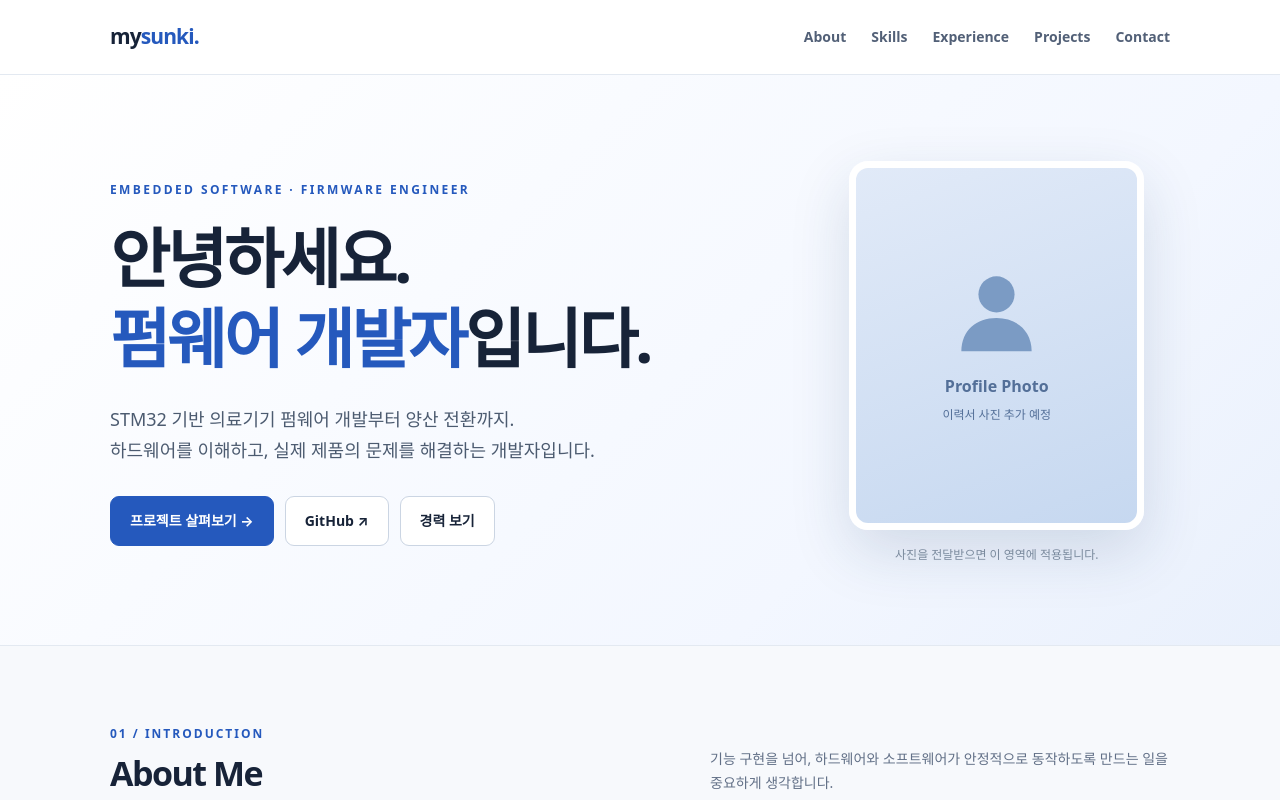
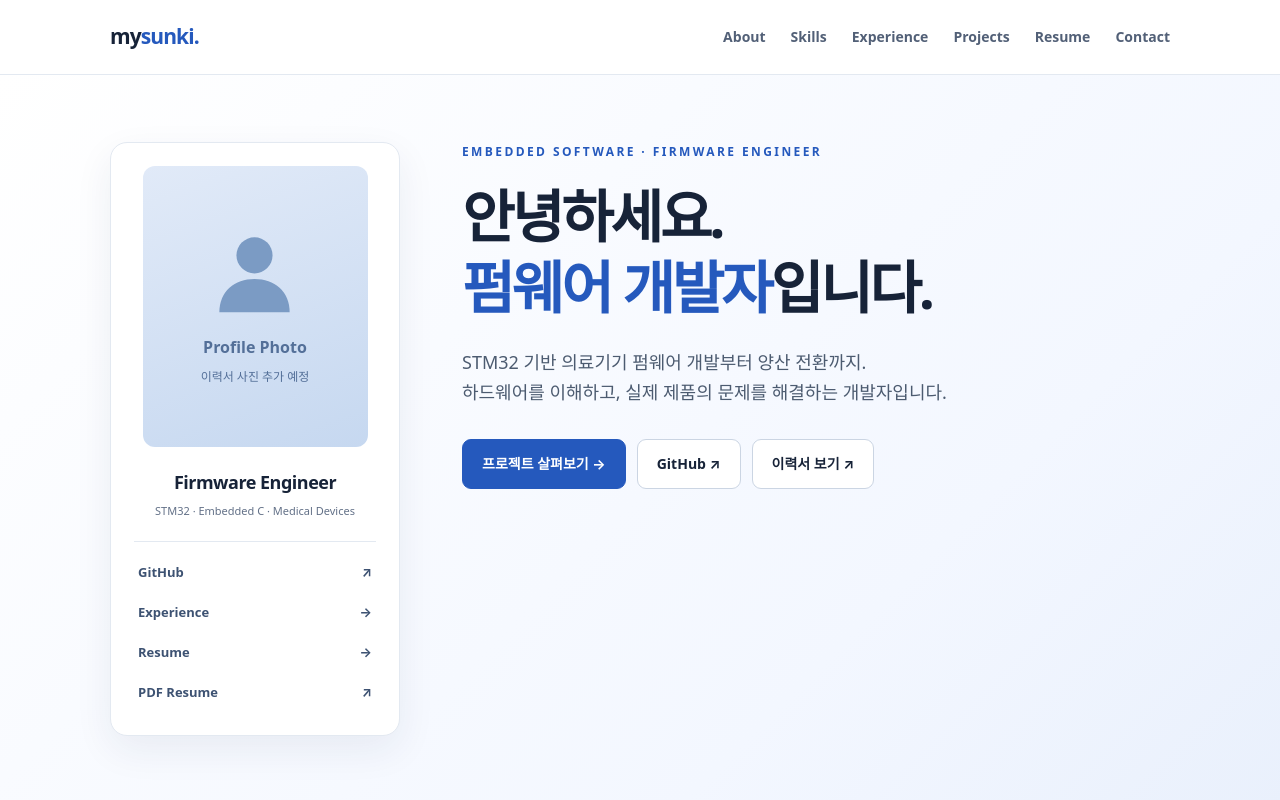
Before and after one commit to mysunki/mysunki.github.io, a plain HTML site: page index.html in a window 1280 px wide. Shown: the top 800 px of the page. Drawn offline with Linux system fonts and the light colour scheme.

Commit message:
Move portrait and contact links to organized left profile sidebar and add resume navigation

```diff
--- a/index.html
+++ b/index.html
@@ -14,10 +14,10 @@ section.block{padding:78px 0}.section-head{display:flex;justify-content:space-be
 @media(max-width:800px){.hero-grid{grid-template-columns:1fr;gap:30px}.hero{padding:55px 0}.hero h1{letter-spacing:-2px}.photo{width:220px}.about,.project-grid{grid-template-columns:1fr}.timeline{grid-template-columns:1fr;gap:10px}.section-head{display:block}.section-head p{margin-top:12px}.contact{display:block}.contact .btn{margin-top:20px}nav{gap:13px;font-size:12px}}
 @media(max-width:520px){.wrap{padding:0 19px}.topbar .wrap{min-height:65px}nav a:nth-child(2){display:none}.hero h1{font-size:38px}.lead{font-size:16px}.facts{grid-template-columns:1fr 1fr;padding:23px;gap:14px}.section-head h2{font-size:29px}section.block{padding:55px 0}.intro,.timeline,.project{padding:23px}.contact{padding:27px}}
 @media(prefers-reduced-motion:reduce){html{scroll-behavior:auto}.btn,.project{transition:none}}
-</style></head><body>
-<header class="topbar"><div class="wrap"><a class="brand" href="#">my<span>sunki.</span></a><nav aria-label="메인 메뉴"><a href="#about">About</a><a href="#skills">Skills</a><a href="#experience">Experience</a><a href="#projects">Projects</a><a href="#contact">Contact</a></nav></div></header>
+.hero-grid{grid-template-columns:290px minmax(0,1fr);align-items:start;gap:62px}.hero{padding:67px 0 75px}.hero h1{font-size:clamp(35px,4.5vw,57px)}.profile-side{background:#fff;border:1px solid var(--line);padding:23px;border-radius:17px;box-shadow:0 14px 38px #17315c12}.profile-side .photo{width:100%;max-width:225px;aspect-ratio:4/5;border:0;border-radius:12px;box-shadow:none}.side-identity{text-align:center;margin:20px 0}.side-identity strong{display:block;font-size:18px;letter-spacing:-.5px}.side-identity span{display:block;color:var(--muted);font-size:11px;margin-top:4px}.side-links{border-top:1px solid var(--line);padding-top:10px}.side-links a{display:flex;justify-content:space-between;padding:9px 4px;color:#3d5272;font-size:13px;font-weight:700}.side-links a:hover{color:var(--accent)}@media(max-width:800px){.hero-grid{grid-template-columns:1fr;gap:25px}.profile-side{max-width:360px;margin:0 auto;width:100%}.hero h1{font-size:clamp(36px,7vw,53px)}}@media print{.topbar,.hero-actions,.side-links{display:none}} </style></head><body>
+<header class="topbar"><div class="wrap"><a class="brand" href="#">my<span>sunki.</span></a><nav aria-label="메인 메뉴"><a href="#about">About</a><a href="#skills">Skills</a><a href="#experience">Experience</a><a href="#projects">Projects</a><a href="resume.html">Resume</a><a href="#contact">Contact</a></nav></div></header>
 <main>
-<section class="hero"><div class="wrap hero-grid"><div><div class="eyebrow">Embedded Software · Firmware Engineer</div><h1>안녕하세요.<br><em>펌웨어 개발자</em>입니다.</h1><p class="lead">STM32 기반 의료기기 펌웨어 개발부터 양산 전환까지.<br>하드웨어를 이해하고, 실제 제품의 문제를 해결하는 개발자입니다.</p><div class="hero-actions"><a class="btn primary" href="#projects">프로젝트 살펴보기 →</a><a class="btn" href="https://github.com/mysunki" target="_blank" rel="noopener noreferrer">GitHub ↗</a><a class="btn" href="#experience">경력 보기</a></div></div><div><div class="photo"><img id="resume-photo" src="assets/resume-photo.jpg" alt="개발자 프로필 사진"><div class="placeholder" id="photo-placeholder"><svg viewBox="0 0 100 100" fill="none" aria-hidden="true"><circle cx="50" cy="33" r="19" fill="#7b9bc4"/><path d="M13 93c0-22 16-35 37-35s37 13 37 35" fill="#7b9bc4"/></svg><strong>Profile Photo</strong><span>이력서 사진 추가 예정</span></div></div><div class="photo-caption">사진을 전달받으면 이 영역에 적용됩니다.</div></div></div></section>
+<section class="hero"><div class="wrap hero-grid"><div class="profile-side"><div class="photo"><img id="resume-photo" src="assets/resume-photo.jpg" alt="이력서 프로필 사진"><div class="placeholder" id="photo-placeholder"><svg viewBox="0 0 100 100" fill="none" aria-hidden="true"><circle cx="50" cy="33" r="19" fill="#7b9bc4"/><path d="M13 93c0-22 16-35 37-35s37 13 37 35" fill="#7b9bc4"/></svg><strong>Profile Photo</strong><span>이력서 사진 추가 예정</span></div></div><div class="side-identity"><strong>Firmware Engineer</strong><span>STM32 · Embedded C · Medical Devices</span></div><div class="side-links"><a href="https://github.com/mysunki" target="_blank" rel="noopener noreferrer">GitHub <span>↗</span></a><a href="#experience">Experience <span>→</span></a><a href="resume.html">Resume <span>→</span></a><a href="resume.html?print=1">PDF Resume <span>↗</span></a></div></div><div><div class="eyebrow">Embedded Software · Firmware Engineer</div><h1>안녕하세요.<br><em>펌웨어 개발자</em>입니다.</h1><p class="lead">STM32 기반 의료기기 펌웨어 개발부터 양산 전환까지.<br>하드웨어를 이해하고, 실제 제품의 문제를 해결하는 개발자입니다.</p><div class="hero-actions"><a class="btn primary" href="#projects">프로젝트 살펴보기 →</a><a class="btn" href="https://github.com/mysunki" target="_blank" rel="noopener noreferrer">GitHub ↗</a><a class="btn" href="resume.html">이력서 보기 ↗</a></div></div></div></div></section>
 <section class="block" id="about"><div class="wrap"><div class="section-head"><div><div class="kicker">01 / INTRODUCTION</div><h2>About Me</h2></div><p>기능 구현을 넘어, 하드웨어와 소프트웨어가 안정적으로 동작하도록 만드는 일을 중요하게 생각합니다.</p></div><div class="about"><div class="surface intro"><h3>문제를 끝까지 추적하는 개발자</h3><p>MCU 주변장치 제어, 통신 프로토콜, 계측 및 디버깅을 바탕으로 실제 제품에서 발생하는 문제를 분석하고 개선해 왔습니다. 시제품 단계부터 양산 전환까지의 경험을 통해 구현뿐 아니라 검증과 안정성의 중요성을 배웠습니다.</p></div><div class="surface facts"><div class="fact"><small>분야</small><strong>Firmware / Embedded SW</strong></div><div class="fact"><small>주요 MCU</small><strong>STM32F4 / STM32F0</strong></div><div class="fact"><small>주요 언어</small><strong>Embedded C / C++</strong></div><div class="fact"><small>경험 분야</small><strong>의료기기 · 제품 양산</strong></div></div></div></div></section>
 <section class="block" id="skills" style="padding-top:0"><div class="wrap"><div class="section-head"><div><div class="kicker">02 / TECHNOLOGY</div><h2>Technical Skills</h2></div></div><div class="skills"><span class="skill">C / C++</span><span class="skill">Python</span><span class="skill">STM32F4 / F0</span><span class="skill">UART</span><span class="skill">SPI / I²C</span><span class="skill">ADC / DAC</span><span class="skill">DMA / Interrupt</span><span class="skill">LCD / DMA2D</span><span class="skill">NOR Flash / SDRAM</span><span class="skill">IAR EWARM</span><span class="skill">Oscilloscope</span><span class="skill">MQTT</span><span class="skill">Git / SVN</span></div></div></section>
 <section class="block" id="experience" style="background:#f0f4f9;border-block:1px solid var(--line)"><div class="wrap"><div class="section-head"><div><div class="kicker">03 / CAREER</div><h2>Work Experience</h2></div><p>의료기기 개발 및 양산 과정에서 수행한 주요 기술 업무입니다.</p></div><article class="surface timeline"><aside><strong>2025.11 — 현재</strong><br>Firmware Development</aside><div><h3>수술용 의료기기 펌웨어 개발</h3><p class="sub">STM32 · 제품 개발 · 양산 전환 · 검증</p><ul><li>초기 Pilot Production 단계부터 Mass Production 전환 및 제품 출시 과정 참여</li><li>STM32F4 / STM32F072 기반 제어 로직과 주변장치 개발·디버깅</li><li>LCD ↔ RF 보드 UART 통신 및 패킷 처리, 동작 시퀀스 연동</li><li>DMA2D 화면 출력과 NOR Flash → SDRAM 이미지 처리</li><li>ADC 및 오실로스코프 계측, 출력 Calibration, HW/SW 이슈 분석</li><li>IEC 60601 관련 시험 대응 및 양산 초기 문제 개선 참여</li></ul><p class="notice">회사 소스코드, 회로도, 내부 프로토콜 및 측정 데이터는 공개하지 않습니다. 공개 가능한 경험만 정리했습니다.</p></div></article></div></section>
```
